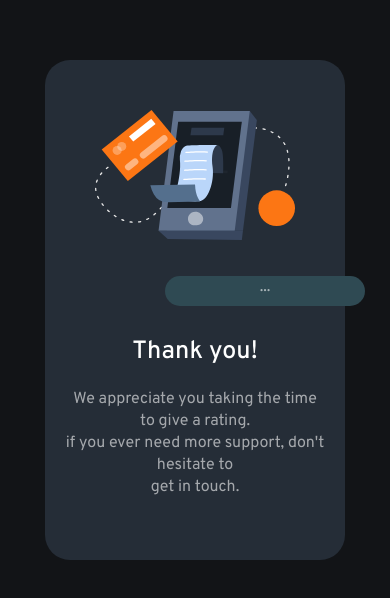
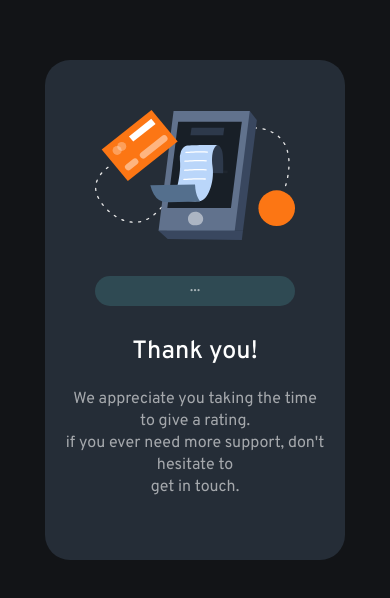
Before and after one commit to PabloAnjos/Componente-de-classifica-o-interativa, a plain HTML site: page assessment.html in a window 390 px wide. Shown: the part 112-710 px from the top of the page. Drawn offline with Linux system fonts and the light colour scheme.

Commit message:
melhorando usabilidade no mobile

```diff
--- a/styles-assessment.css
+++ b/styles-assessment.css
@@ -75,4 +75,8 @@ p {
         line-height: 22px;
         margin: 20px;
     }
+
+    p#mesage-selected-avaliation {
+        margin-left: 50px;
+    }
 }
```
